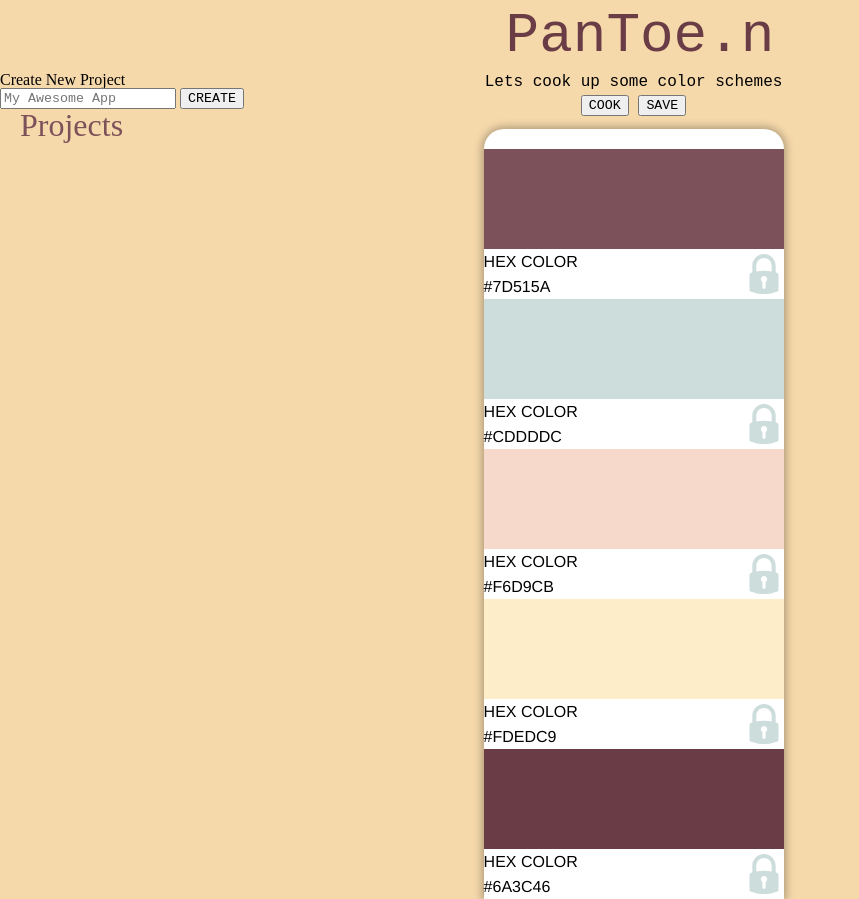
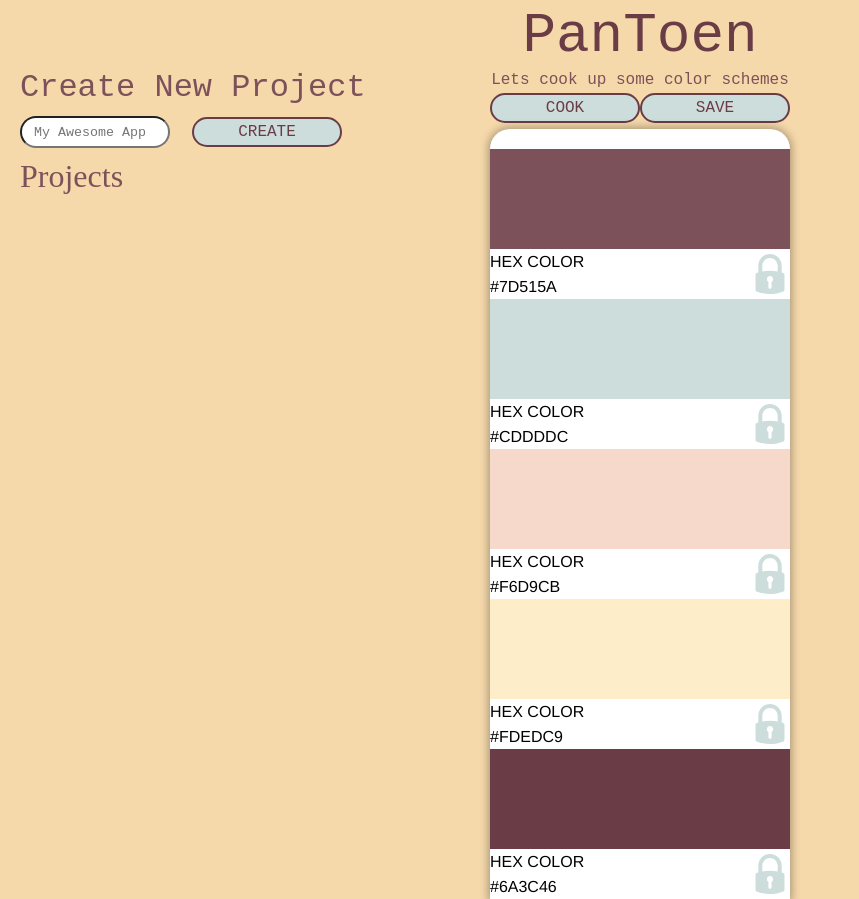
Before and after one commit to flevenson/pantoen, a website: page public/index.html in a window 1280 px wide. Shown: the whole page, without its empty margins (0-859 px from the left). Drawn offline with Linux system fonts and the light colour scheme; a web font is replaced by a local one.

Commit message:
Add Styling Changes

```diff
--- a/public/css/styles.css
+++ b/public/css/styles.css
@@ -7,7 +7,7 @@
 body {
   background-color: #F6D9AB;
   display: grid;
-  grid-template-columns: 33% 33% 33%;
+  grid-template-columns: 33% 34% 33%;
   grid-template-rows:  72px 1fr;
 }
 
@@ -39,11 +39,46 @@ article, section {
   width: 300px;
 }
 
+.btn-holder {
+  width: 300px;
+  display: flex;
+  justify-content: space-around;
+}
+
+button {
+  width: 150px;
+  height: 30px;
+  border-radius: 50px;
+  color: #6A3C46;
+  background-color: #CDDDDC;
+  border: solid #6A3C46 2px;
+  font-size: 1rem;
+  padding: 0px;
+}
+
+button:active, input:active, button:focus, input:focus {
+  outline: none;
+}
+
+button:hover {
+  cursor: pointer;
+  background-color: #F6D9CB;
+}
+
+button:active {
+  background-color: #7D515A;
+}
+
 .controls {
   margin-bottom: 11px;
   height: 46px;
   justify-content: space-around;
   display: flex;
+}
+
+.instructions {
+  margin-bottom: 5px;
+  color: #7D515A;
 }
 
 article {
@@ -105,6 +140,34 @@ aside {
   grid-row: 2 / span 2;
 }
 
+.create-project-controls {
+  margin-left: 20px;
+}
+
+.create-project-heading {
+  font-size: 2rem;
+  font-family: 'Nova Mono', monospace;
+  color: #7D515A;
+  margin-bottom: 12px;
+}
+
+.project-name-input {
+  width: 150px;
+  height: 32px;
+  border-radius: 50px;
+  color: #6A3C46;
+  background-color: #FFF;
+  padding: 12px;
+}
+
+.create-project-form {
+  width: 322px;
+  display: flex;
+  align-items: center;
+  justify-content: space-between;
+  margin-bottom: 12px;
+}
+
 h2 {
     font-size: 2rem;
     font-family: 'Nova Mono';
--- a/public/index.html
+++ b/public/index.html
@@ -1,18 +1,18 @@
 <!DOCTYPE html>
 <html>
   <head>
-    <title>Express Intro</title>
+    <title>Pantoen</title>
     <link rel="stylesheet" href="./css/reset.css" type="text/css">
     <link href="https://fonts.googleapis.com/css?family=Gabriela|Nova+Mono" rel="stylesheet">
     <link rel="stylesheet" type="text/css" href="../css/styles.css">
   </head>
   <body>
     <header>
-      <h1>PanToe.n</h1>
+      <h1>PanToen</h1>
     </header>
     <main>
       <section class='controls'>
-        <p>Lets cook up some color schemes</p>
+        <p class='instructions'>Lets cook up some color schemes</p>
         <div class='btn-holder'>
           <button class='randomize-btn'>COOK</button>
           <button class='save-btn'>SAVE</button>
@@ -78,15 +78,14 @@
     </main>
     <aside class='side-controls'>
       <div class='create-project-controls'>
-        <h3>Create New Project</h3>
-        <form>
+        <h3 class='create-project-heading'>Create New Project</h3>
+        <form class='create-project-form'>
           <input placeholder="My Awesome App" class='project-name-input' />
           <button class='create-project-btn'>CREATE</button>
         </form>
       </div>
       <div class='projects-holder'>
         <h2>Projects</h2>
-
       </div>
     </aside>
     <script type='text/javascript' src='js/scripts.js'></script>
```
